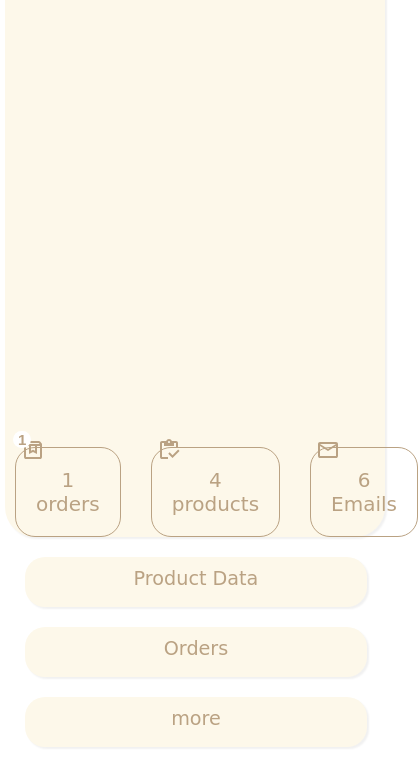
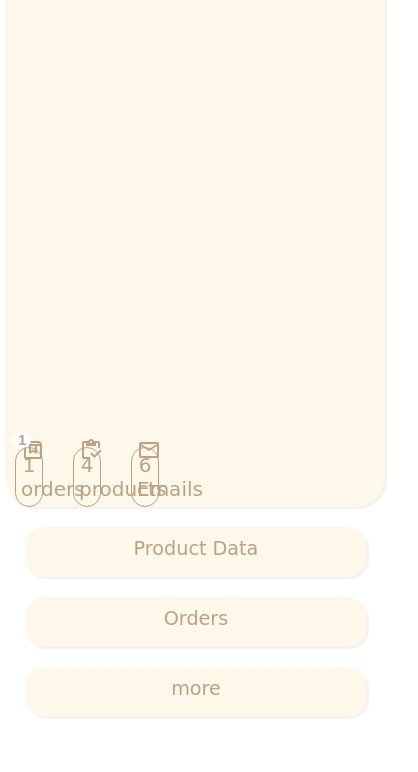
Before and after one commit to Duddy0878/HeartPoemsAndSongs, a website: page public/html/admin/admin boared.html in a window 390 px wide. Shown: the part 82-854 px from the top of the page, 418 px wide, since content can reach past the window. Drawn offline with nearby package versions, Linux system fonts and the light colour scheme; files whose address does not match are found by name; a web font is replaced by a local one.

Commit message:
Update admin.css

```diff
--- a/public/css/admin/admin.css
+++ b/public/css/admin/admin.css
@@ -178,6 +178,24 @@ body::-webkit-scrollbar{
         text-align: center;
     }
     .boardFacts{
+        display: flex;
+        gap: 30px;
+        color: rgb(186, 162, 131);
+        font-size: 20px;
+        font-family: "Delius Swash Caps", cursive;
+        margin-top: 450px;
         margin-left: 10px;
     }
+
+    .ordersFact,
+    .productsFact,
+    .emailFacts{
+        border: solid 1px rgb(186, 162, 131);
+        border-radius: 20px;
+        padding: 5px;
+
+        position: relative;
+        width: 16px;
+        text-align: center;
+    }
    }
```
